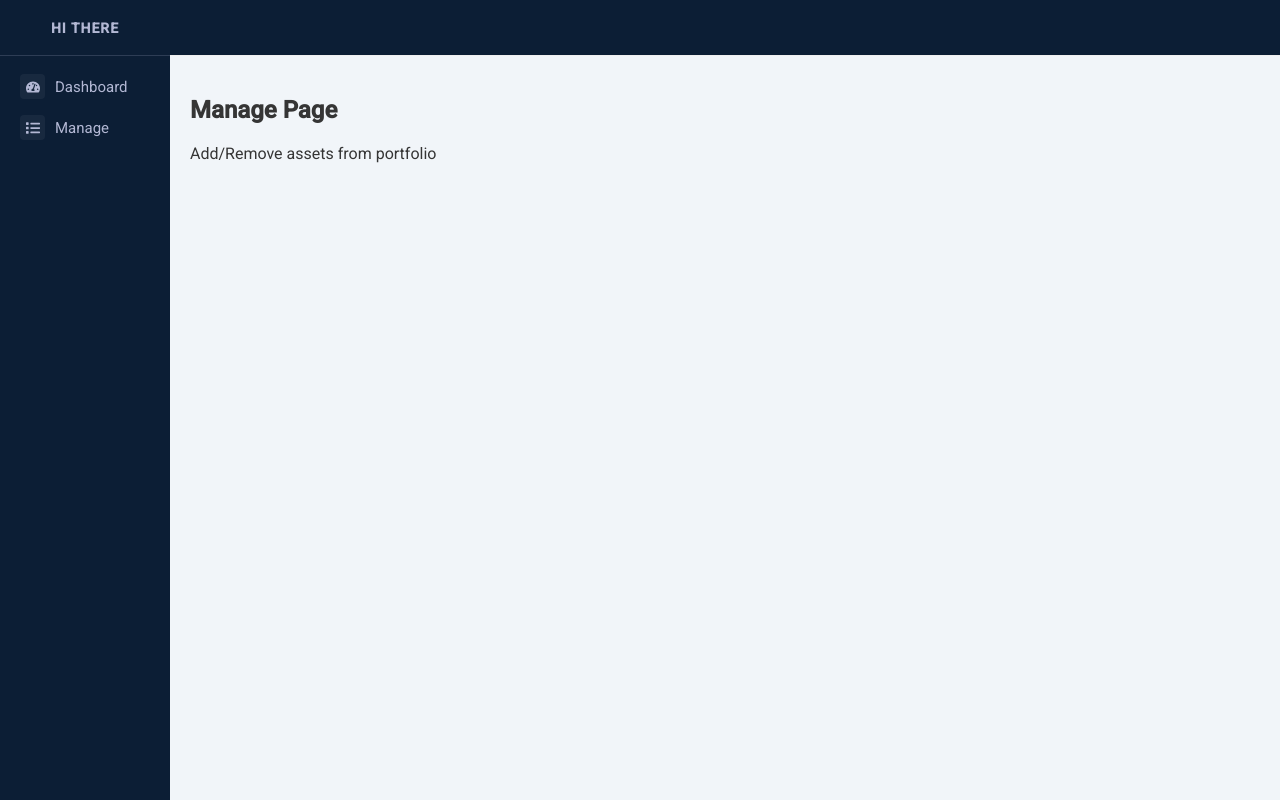
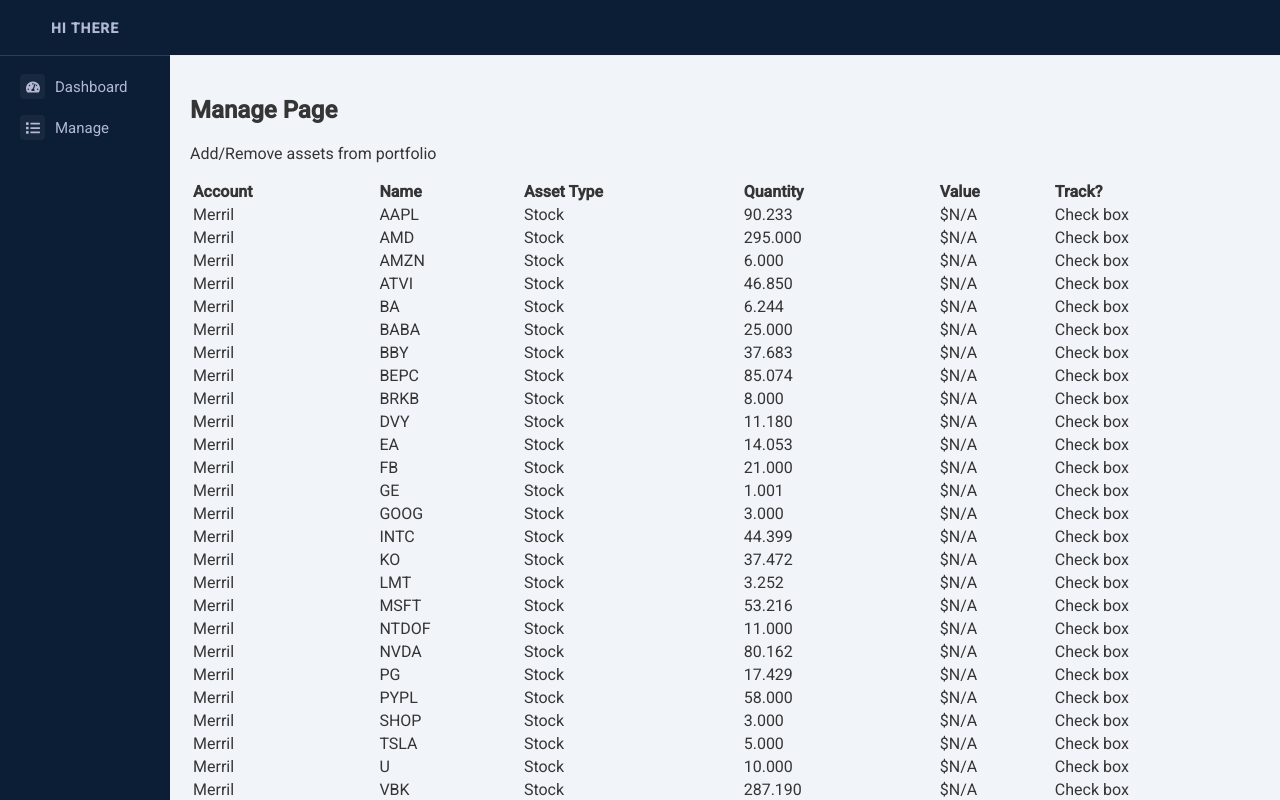
Before and after one commit to jordankilburn/HelloPortfol.io, a React (Create React App) app in the folder front-end/: page /manage in a window 1280 px wide. Built offline with nearby package versions, Linux system fonts and the light colour scheme.

Commit message:
working on manage page

```diff
--- a/front-end/src/pages/Dash.js
+++ b/front-end/src/pages/Dash.js
@@ -1,5 +1,4 @@
 import React, { useState, useEffect } from "react";
-import { httpsCallable } from "firebase/functions";
 import "flatpickr/dist/themes/airbnb.css";
 import Flatpickr from "react-flatpickr";
 import Graph from "../components/Graph";
--- a/front-end/src/pages/Manage.js
+++ b/front-end/src/pages/Manage.js
@@ -1,7 +1,19 @@
 import * as React from "react";
-import { Link } from "react-router-dom";
+import { useRecoilState } from "recoil";
+
+import {
+  showWhatState,
+  basePortfolioAssetsState,
+  historicalAssetsState,
+} from "../recoil_states";
+import toLocaleFixed from "../utils/toLocaleFixed";
 
 export default () => {
+  const [basePortfolioAssets, setBasePortfolioAssets] = useRecoilState(
+    basePortfolioAssetsState
+  );
+  const [showWhat, setShowWhat] = useRecoilState(showWhatState);
+
   return (
     <>
       <div className="row">
@@ -9,6 +21,35 @@ export default () => {
           {" "}
           <h2>Manage Page</h2>
           <p>Add/Remove assets from portfolio</p>
+          <div>
+            <table style={{ width: "100%" }}>
+              <thead style={{textAlign:"left"}}>
+                <tr>
+                  <th>Account</th>
+                  <th>Name</th>
+                  <th>Asset Type</th>
+                  <th>Quantity</th>
+                  <th>Value</th>
+                  <th>Track?</th>
+                </tr>
+              </thead>
+              <tbody>
+                {basePortfolioAssets.map((asset, i) => {
+                  const item = showWhat.find(x=>x.ticker === asset.ticker)
+                  return (
+                    <tr key={i}>
+                      <td>{asset.account}</td>
+                      <td>{asset.ticker}</td>
+                      <td>{asset.type}</td>
+                      <td>{toLocaleFixed(asset.shares, 3)}</td>
+                      <td>${item?toLocaleFixed(item.value):"N/A"}</td>
+                      <td> Check box </td>
+                    </tr>
+                  );
+                })}
+              </tbody>
+            </table>
+          </div>
         </div>
       </div>
     </>
```
